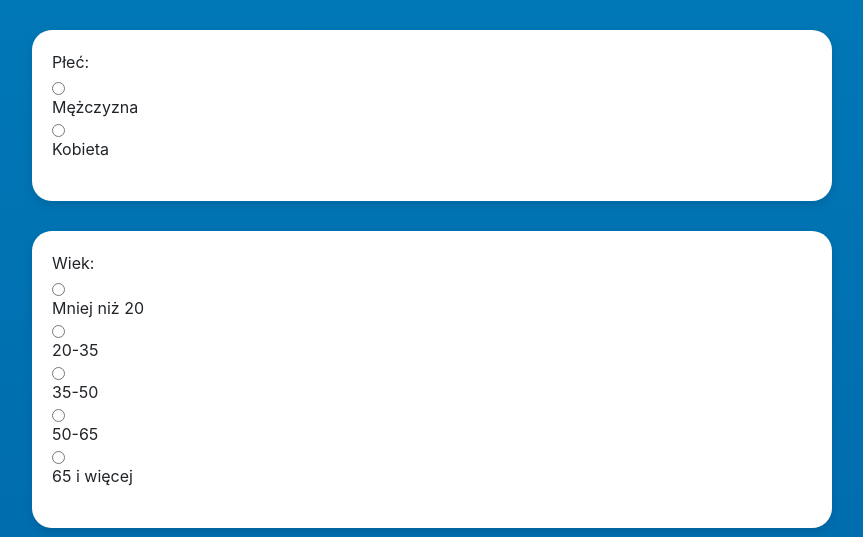
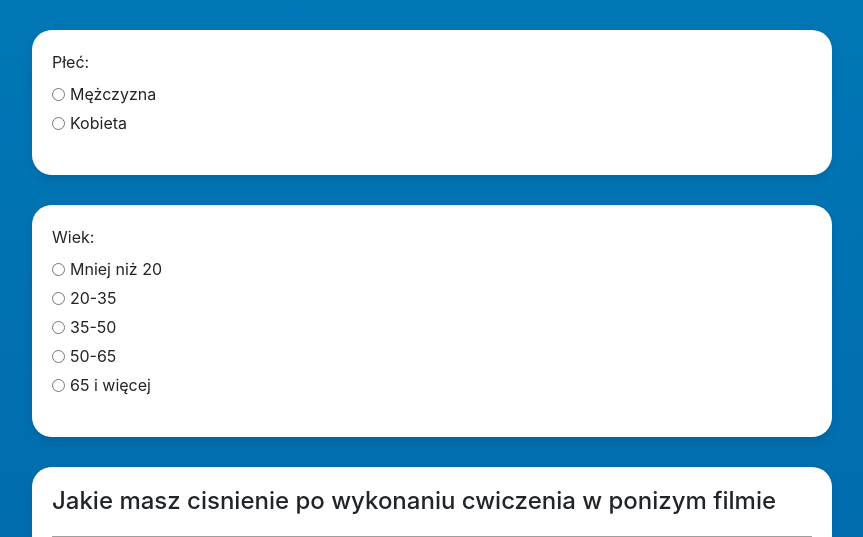
Before and after one commit to ThetaMTX/studiaprojekt, a Django app: page /survey/ in a window 1280 px wide. Shown: the top 537 px of the page, without its empty margins (208-1071 px from the left). Run offline with Django 4.2, Linux system fonts and the light colour scheme; data comes from the database, SQL or seed files in the repository; some libraries are stand-ins or nearby versions; grey boxes are pictures that could not be loaded.

Commit message:
change one thing to flex

```diff
--- a/static/style.css
+++ b/static/style.css
@@ -163,7 +163,7 @@ img {
 }
 
 .radio-group label {
-  display: block;
+  display: flex;
   align-items: center;
   margin-bottom: 5px;
 }
```
